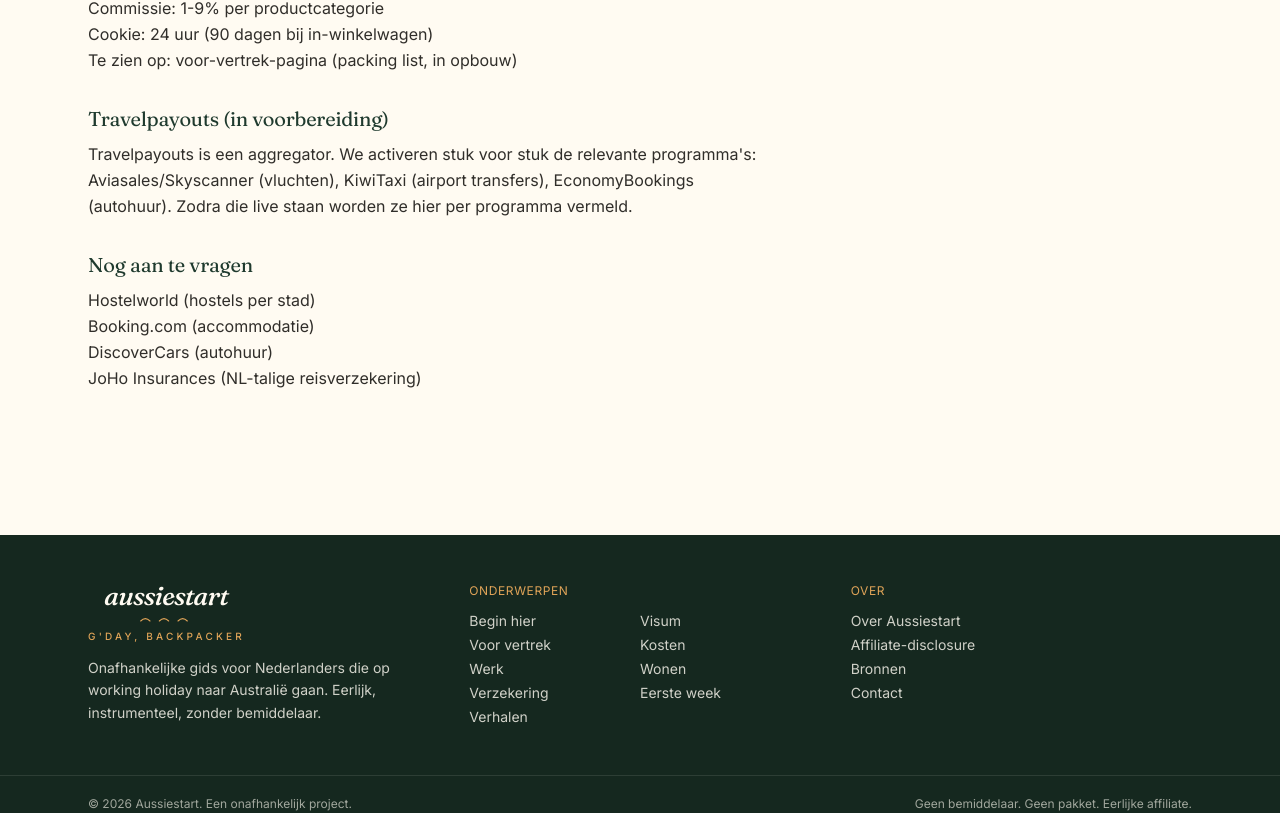
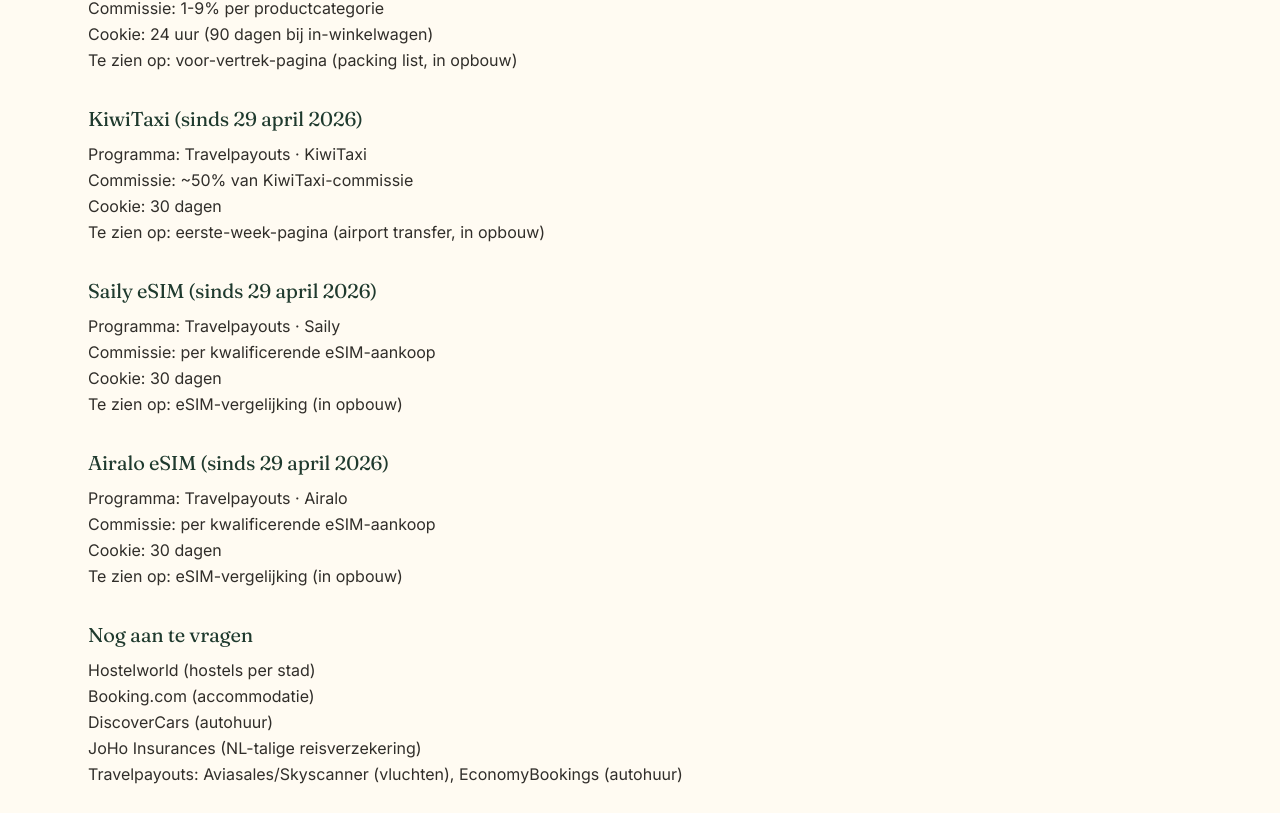
Before and after one commit to jessevenniker/aussiestart, a React (Vite) app: page /affiliate-disclosure in a window 1280 px wide. Shown: the part 2054-2867 px from the top of the page. Built offline with nearby package versions, Linux system fonts and the light colour scheme.

Commit message:
Register KiwiTaxi, Saily, Airalo affiliates

```diff
--- a/src/data/affiliates.js
+++ b/src/data/affiliates.js
@@ -53,6 +53,30 @@
     cookie: '24 uur (90 dagen bij toegevoegd-aan-winkelwagen)',
     confirmedSince: '29 april 2026',
   },
+  kiwitaxi: {
+    name: 'KiwiTaxi',
+    url: 'https://kiwitaxi.tpm.lv/1fKPLuVZ',
+    program: 'Travelpayouts · KiwiTaxi',
+    commission: '~50% van KiwiTaxi-commissie',
+    cookie: '30 dagen',
+    confirmedSince: '29 april 2026',
+  },
+  saily: {
+    name: 'Saily eSIM',
+    url: 'https://saily.tpm.lv/dO2keDFu',
+    program: 'Travelpayouts · Saily',
+    commission: 'Per kwalificerende eSIM-aankoop',
+    cookie: '30 dagen',
+    confirmedSince: '29 april 2026',
+  },
+  airalo: {
+    name: 'Airalo eSIM',
+    url: 'https://airalo.tpm.lv/psUikrNb',
+    program: 'Travelpayouts · Airalo',
+    commission: 'Per kwalificerende eSIM-aankoop',
+    cookie: '30 dagen',
+    confirmedSince: '29 april 2026',
+  },
 }
 
 /**
--- a/src/pages/AffiliateDisclosure.jsx
+++ b/src/pages/AffiliateDisclosure.jsx
@@ -79,18 +79,34 @@
             <li>Cookie: 24 uur (90 dagen bij in-winkelwagen)</li>
             <li>Te zien op: voor-vertrek-pagina (packing list, in opbouw)</li>
           </ul>
-          <h3>Travelpayouts (in voorbereiding)</h3>
-          <p>
-            Travelpayouts is een aggregator. We activeren stuk voor stuk de relevante programma's:
-            Aviasales/Skyscanner (vluchten), KiwiTaxi (airport transfers), EconomyBookings (autohuur).
-            Zodra die live staan worden ze hier per programma vermeld.
-          </p>
+          <h3>KiwiTaxi (sinds 29 april 2026)</h3>
+          <ul>
+            <li>Programma: Travelpayouts &middot; KiwiTaxi</li>
+            <li>Commissie: ~50% van KiwiTaxi-commissie</li>
+            <li>Cookie: 30 dagen</li>
+            <li>Te zien op: eerste-week-pagina (airport transfer, in opbouw)</li>
+          </ul>
+          <h3>Saily eSIM (sinds 29 april 2026)</h3>
+          <ul>
+            <li>Programma: Travelpayouts &middot; Saily</li>
+            <li>Commissie: per kwalificerende eSIM-aankoop</li>
+            <li>Cookie: 30 dagen</li>
+            <li>Te zien op: eSIM-vergelijking (in opbouw)</li>
+          </ul>
+          <h3>Airalo eSIM (sinds 29 april 2026)</h3>
+          <ul>
+            <li>Programma: Travelpayouts &middot; Airalo</li>
+            <li>Commissie: per kwalificerende eSIM-aankoop</li>
+            <li>Cookie: 30 dagen</li>
+            <li>Te zien op: eSIM-vergelijking (in opbouw)</li>
+          </ul>
           <h3>Nog aan te vragen</h3>
           <ul>
             <li>Hostelworld (hostels per stad)</li>
             <li>Booking.com (accommodatie)</li>
             <li>DiscoverCars (autohuur)</li>
             <li>JoHo Insurances (NL-talige reisverzekering)</li>
+            <li>Travelpayouts: Aviasales/Skyscanner (vluchten), EconomyBookings (autohuur)</li>
           </ul>
         </div>
       </section>
```
